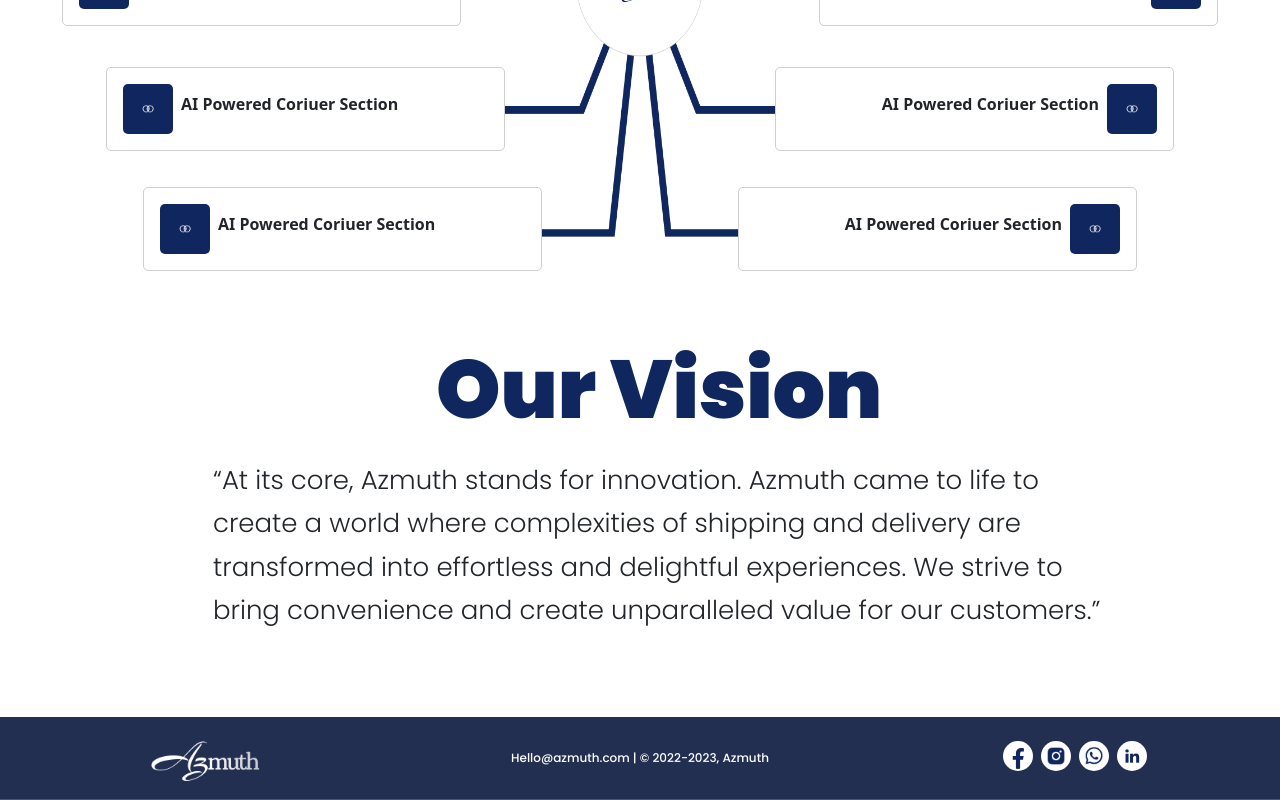
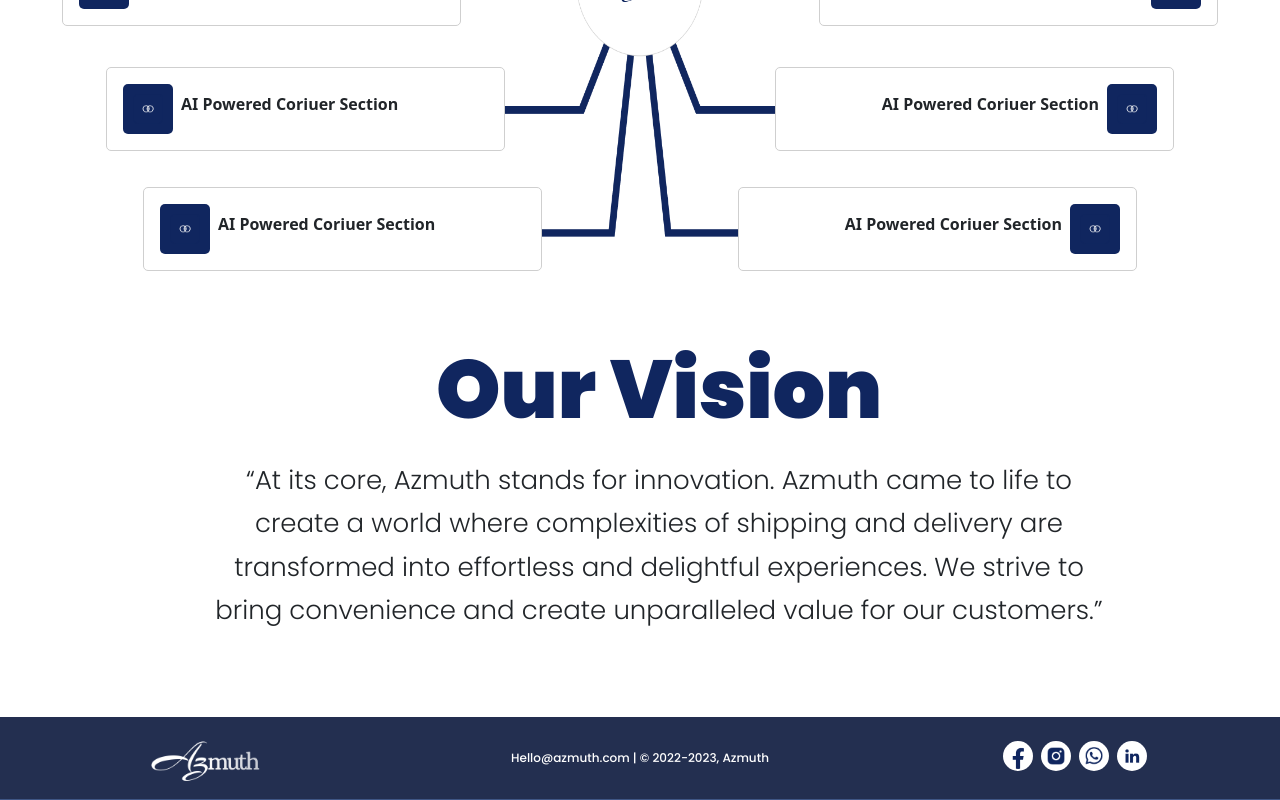
Before and after one commit to JASH-JARIWALA/azmuth, a React (Create React App) app: page / in a window 1280 px wide. Shown: the part 1439-2239 px from the top of the page. Built offline with nearby package versions, Linux system fonts and the light colour scheme; a web font is replaced by a local one.

Commit message:
textAlign: "center"

```diff
--- a/src/Components/StoryBehind.jsx
+++ b/src/Components/StoryBehind.jsx
@@ -21,10 +21,15 @@ export default function StoryBehind() {
           <div className="col-xl-1"></div>
           <div
             className="col-xl-10 col-md-12 col-sm-5 ps-sm-5"
-            style={{ display: "fllex", alignSelf: "center", padding: "10px" }}
+            style={{
+              display: "fllex",
+              alignSelf: "center",
+              padding: "10px",
+              textAlign: "center",
+            }}
             data-aos="fade-left"
           >
-            <div style={{ width: "100%", textAlign: "center" }}>
+            <div style={{ width: "100%" }}>
               <strong
                 style={{
                   fontFamily: "Poppins",
@@ -46,7 +51,8 @@ export default function StoryBehind() {
                 lineHeight: "43.4px",
                 letterSpacing: "2%",
                 verticalAlign: "top",
-                alignContent: "left",
+                alignContent: "center",
+                textAlign: "center",
               }}
               className="my-4"
             >
```
